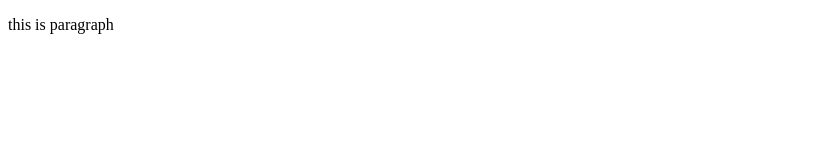
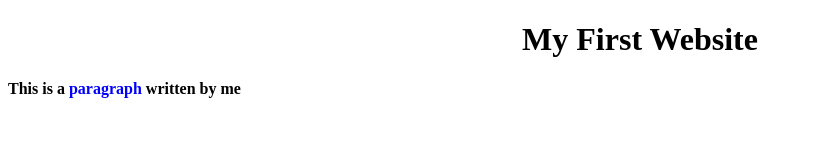
Before and after one commit to Rohith16-45/demo, a plain HTML site: page index.html in a window 1280 px wide. Shown: the whole page, without its empty margins (0-813 px from the left). Drawn offline with Linux system fonts and the light colour scheme.

Commit message:
add header

```diff
--- a/index.html
+++ b/index.html
@@ -6,7 +6,8 @@
     <title>Document</title>
 </head>
 <body>
-    <p>this is paragraph</p>
+    <h1 style="text-align: center;">My First Website</h1>
+    <p><b>This is a <span style="color: blue;">paragraph</span> written by me</b></p>
 
 </body>
 </html>
```
